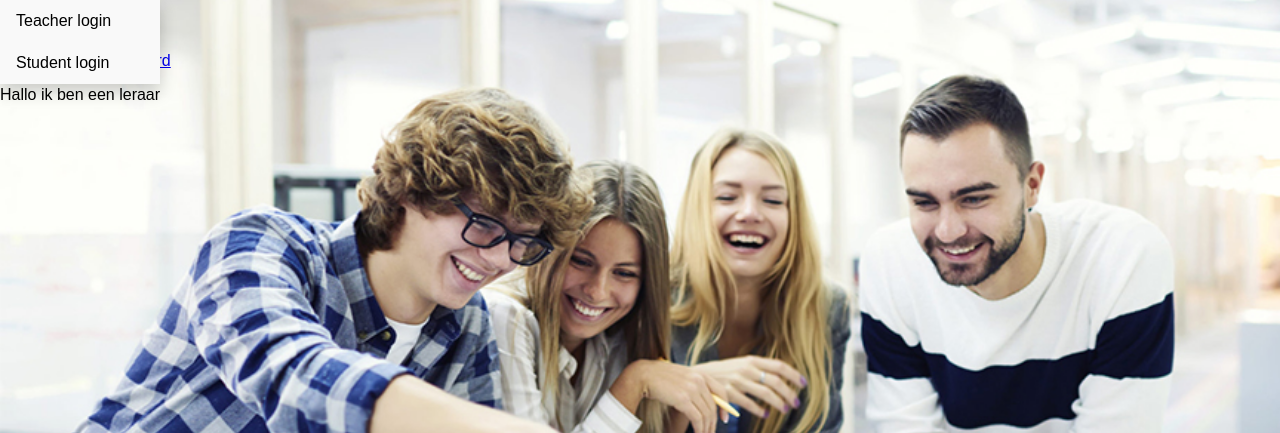
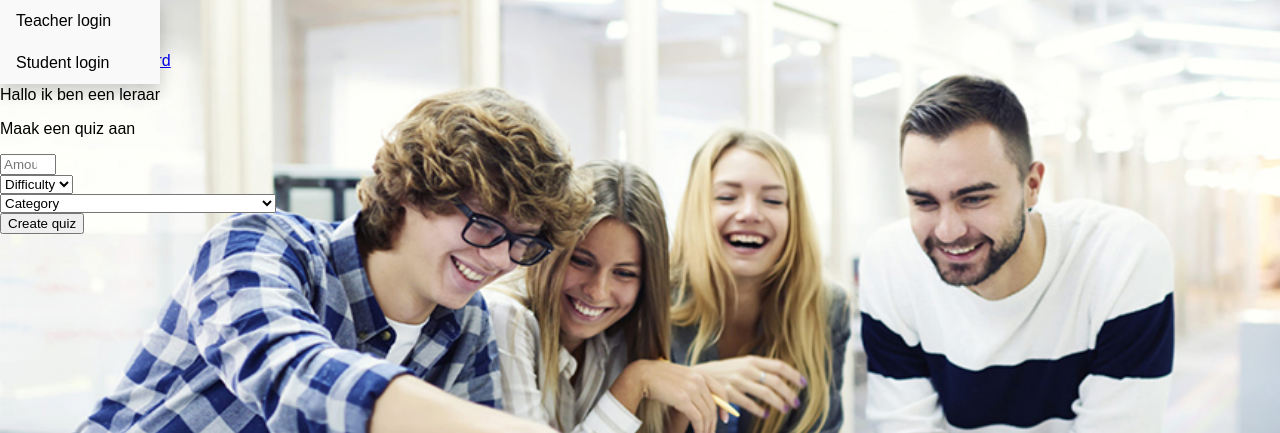
Before and after one commit to insideranionic/WebIK, a Flask app: page / in a window 1280 px wide. Shown: the part 46-479 px from the top of the page. Run offline with Flask 2, Linux system fonts and the light colour scheme; a user stored in the database is signed in; some libraries are stand-ins or nearby versions.

Commit message:
een keuzemenu gemaakt voor leraren om quiz aan te maken

```diff
--- a/templates/teacher_index.html
+++ b/templates/teacher_index.html
@@ -7,5 +7,31 @@
 {% block main %}
 
 Hallo ik ben een leraar
+    <p> Maak een quiz aan</p>
+
+    <form action="/index" method="post">
+        <div class="form-group">
+            <input class="form-control" name="questions" placeholder="Amount of questions" type="number" min="1" max="50">
+        </div>
+
+    <form action="/index" method="post" onsubmit="function(event){ event.preventDefault();}">
+        <div class="form-group">
+            <select class="form-control" name="difficulty">
+                <option disabled selected value="difficulty">Difficulty</option>
+                        <option value="easy">Easy</option>
+                        <option value="medium">Medium</option>
+                        <option value="hard">Hard</option>
+            </select>
+        </div>
+
+    <form action="/index" method="post" onsubmit="function(event){ event.preventDefault();}">
+        <div class="form-group">
+            <select class="form-control" name="category">
+                <option disabled selected value="category">Category</option>
+                        <option value="teacher">Dit moeten we ff fixen met zo'n jinja forloop</option>
+            </select>
+        </div>
+            <button class="btn btn-primary" type="submit">Create quiz</button>
+    </form>
 
 {% endblock %}
```
Also changed, not shown: database.db.
